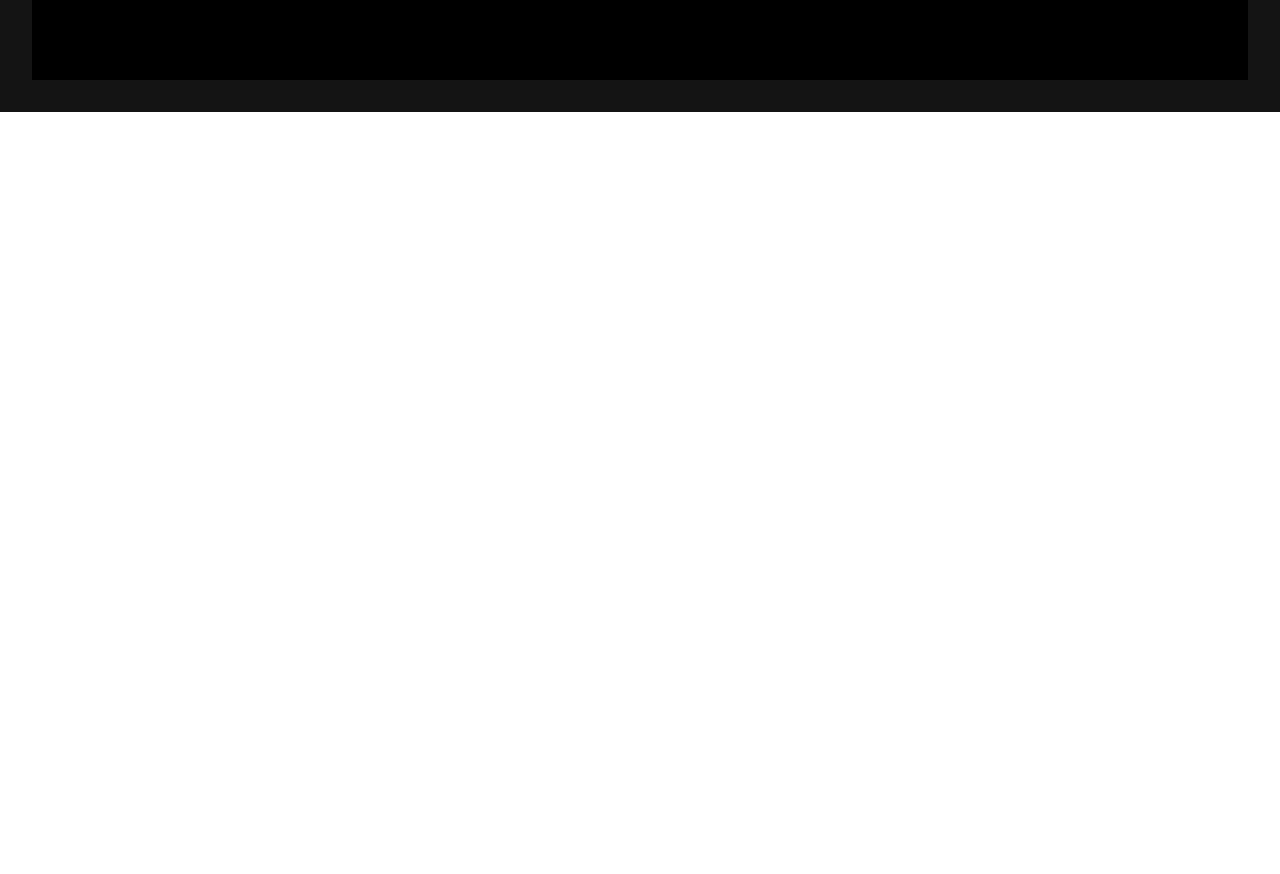
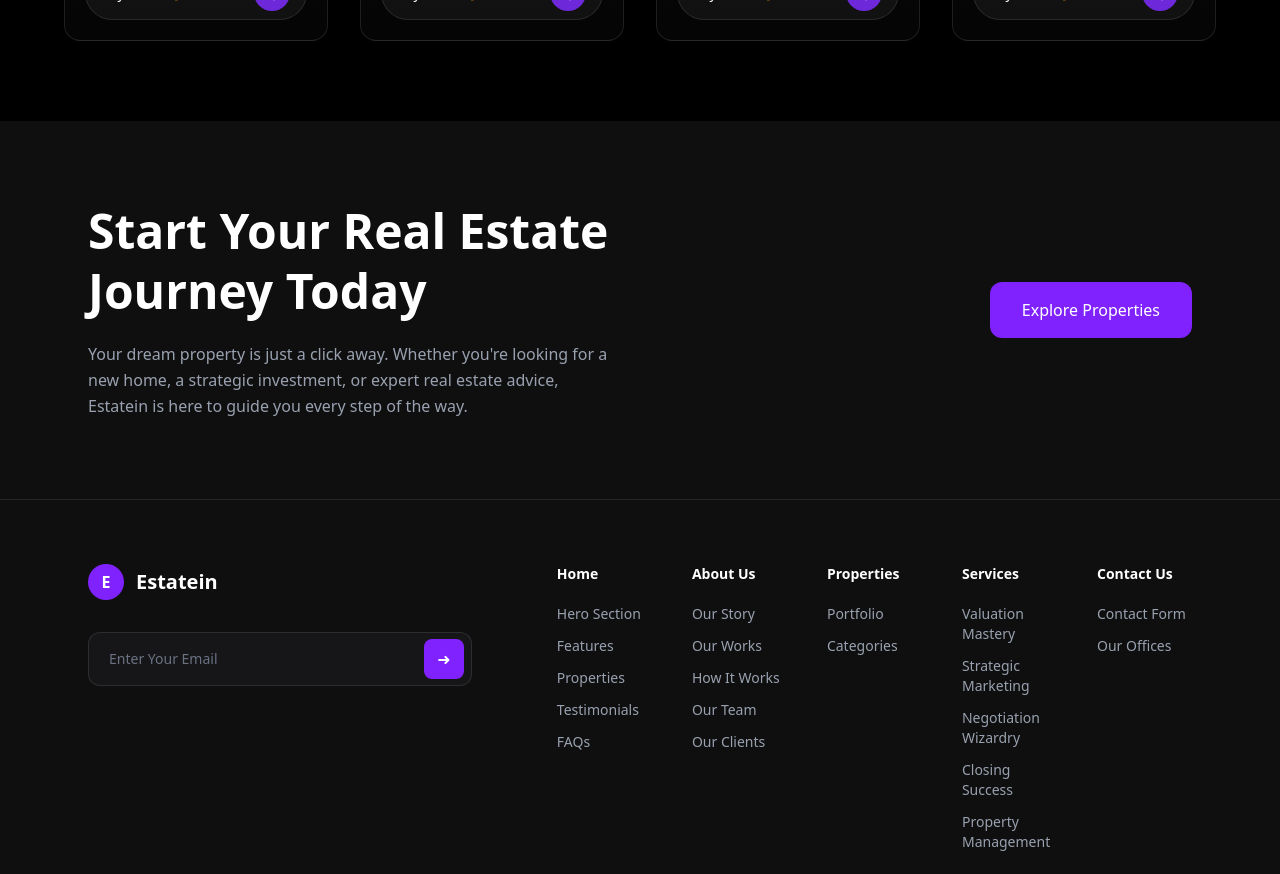
Before and after one commit to Sanguine-Feranmi/SBuilding, a React (Vite) app: page /about in a window 1280 px wide. Shown: the part 2900-3774 px from the top of the page. Before the commit the page ends 3012 px from the top, so only its background shows below. Built offline with nearby package versions, Linux system fonts and the light colour scheme.

Commit message:
fidfth ddddd

```diff
--- a/public/hero.jsx
+++ b/public/hero.jsx
@@ -20,7 +20,7 @@ const manage = [
 export default function Hero() {
   return (
     <>
-      <div className="flex flex-col w-full md:flex-row-reverse gap-8 mb-20 items-center md:items-stretch">
+      <div className="flex flex-col w-full md:flex-row-reverse gap-8 mb-20 items-center md:items-stretch lg:w-full mx-auto px-4">
         {/* Image Section */}
         <div className="imgPart relative flex justify-center items-center bg-gray-900 md:w-1/2 rounded-b-3xl w-full overflow-hidden shadow-lg">
           <img
@@ -76,7 +76,7 @@ export default function Hero() {
         ))}
       </div>
       {/* Featured Properties */}
-      <div className="featured-props my-20 text-white font-bold pb-5 px-4 max-w-6xl mx-auto">
+      <div className="featured-props my-20 text-white font-bold pb-5 px-10 mx-auto">
         <div className="flex flex-col gap-3 md:gap-5 mb-8">
           <h1 className="text-3xl md:text-4xl">Featured Properties</h1>
           <p className="font-light italic text-gray-300 text-base md:text-lg">
@@ -86,11 +86,11 @@ export default function Hero() {
         <FeaturedProp />
       </div>
       {/* Testimonials */}
-      <div className="max-w-6xl mx-auto px-4">
+      <div className="w-full mx-auto">
         <Testimonial />
 
       </div>
-      <div className="">
+      <div className=" pb-10">
         <Faq/>
       </div>
 
--- a/src/App.jsx
+++ b/src/App.jsx
@@ -4,6 +4,7 @@ import Landing from "./components/landing/landing";
 import Properties from "./components/properties/properties";
 import Banner from "./components/banner";
 import About from "./components/about/about";
+import Footer from "./components/footer/footer";
 
 function App() {
   return (
@@ -14,8 +15,8 @@ function App() {
         <Route path="/" element={<Landing />} />
         <Route path="/about" element={<About />} />
         <Route path="/properties" element={<Properties />} />
-        {/* <Route path="/services" element={<Services />} /> */}
       </Routes>
+      <Footer/>
 
     </BrowserRouter>
   );
--- /dev/null
+++ b/src/components/footer/footer.jsx
@@ -0,0 +1,121 @@
+import { footerData } from "./footerData";
+
+export default function Footer() {
+    const { brand, newsletter, links, socials, copyright } =
+        footerData;
+
+
+
+    return (
+        <>
+            <footer className="bg-[#0f0f10] text-gray-400">
+      {/* CTA SECTION */}
+      <section className="border-b border-white/10">
+        <div className="max-w-6xl mx-auto px-6 py-20 grid lg:grid-cols-2 gap-12 items-center">
+          <div>
+            <h2 className="text-4xl md:text-5xl font-semibold text-white leading-tight">
+              Start Your Real Estate Journey Today
+            </h2>
+            <p className="mt-5 max-w-xl leading-relaxed">
+              {brand.description}
+            </p>
+          </div>
+
+          <div className="lg:text-right">
+            <a
+              href={brand.cta.href}
+              className="inline-flex items-center justify-center rounded-xl bg-violet-600 px-8 py-4
+              text-white font-medium transition hover:bg-violet-500 focus:outline-none focus:ring-2 focus:ring-violet-500"
+            >
+              {brand.cta.label}
+            </a>
+          </div>
+        </div>
+      </section>
+
+      {/* MAIN FOOTER */}
+      <section className="max-w-6xl mx-auto px-6 py-16 grid gap-14 lg:grid-cols-[1.3fr_2fr]">
+        {/* BRAND + NEWSLETTER */}
+        <div>
+          <div className="flex items-center gap-3">
+            <div className="w-9 h-9 rounded-full bg-violet-600 flex items-center justify-center">
+              <span className="text-white font-bold">
+                {brand.logo}
+              </span>
+            </div>
+            <span className="text-xl font-semibold text-white">
+              {brand.name}
+            </span>
+          </div>
+
+          <form className="mt-8 relative max-w-sm">
+            <input
+              type="email"
+              placeholder={newsletter.placeholder}
+              className="w-full rounded-xl bg-[#161618] border border-white/10 px-5 py-4 pr-14
+              text-sm text-gray-300 placeholder-gray-500 focus:outline-none focus:ring-2 focus:ring-violet-500"
+            />
+            <button
+              type="submit"
+              className="absolute right-2 top-1/2 -translate-y-1/2 w-10 h-10 rounded-lg
+              bg-violet-600 text-white flex items-center justify-center hover:bg-violet-500"
+              aria-label="Subscribe"
+            >
+              ➜
+            </button>
+          </form>
+        </div>
+
+        {/* LINKS */}
+        <div className="grid sm:grid-cols-2 md:grid-cols-3 lg:grid-cols-5 gap-10">
+          {links.map((group) => (
+            <div key={group.title}>
+              <h3 className="text-sm font-semibold text-white mb-5">
+                {group.title}
+              </h3>
+              <ul className="space-y-3 text-sm">
+                {group.items.map((item) => (
+                  <li key={item}>
+                    <a
+                      href="#"
+                      className="hover:text-white transition"
+                    >
+                      {item}
+                    </a>
+                  </li>
+                ))}
+              </ul>
+            </div>
+          ))}
+        </div>
+      </section>
+
+      {/* BOTTOM BAR */}
+      <section className="border-t border-white/10">
+        <div className="max-w-7xl mx-auto px-6 py-6 flex flex-col sm:flex-row items-center justify-between gap-4">
+          <p className="text-sm text-gray-500">
+            {copyright}
+            <a href="#" className="ml-2 hover:text-white">
+              Terms & Conditions
+            </a>
+          </p>
+
+          <div className="flex items-center gap-4">
+            {socials.map((social) => (
+              <a
+                key={social.name}
+                href={social.href}
+                aria-label={social.name}
+                className="w-9 h-9 flex items-center justify-center rounded-full bg-[#161618]
+                hover:bg-violet-600 text-gray-400 hover:text-white transition"
+              >
+                {social.label}
+              </a>
+            ))}
+          </div>
+        </div>
+      </section>
+    </footer>
+        </>
+    )
+}
--- /dev/null
+++ b/src/components/footer/footerdata.jsx
@@ -0,0 +1,68 @@
+// footerData.js
+export const footerData = {
+  brand: {
+    name: "Estatein",
+    logo: "E",
+    description:
+      "Your dream property is just a click away. Whether you're looking for a new home, a strategic investment, or expert real estate advice, Estatein is here to guide you every step of the way.",
+    cta: {
+      label: "Explore Properties",
+      href: "#",
+    },
+  },
+
+  newsletter: {
+    placeholder: "Enter Your Email",
+  },
+
+  links: [
+    {
+      title: "Home",
+      items: [
+        "Hero Section",
+        "Features",
+        "Properties",
+        "Testimonials",
+        "FAQs",
+      ],
+    },
+    {
+      title: "About Us",
+      items: [
+        "Our Story",
+        "Our Works",
+        "How It Works",
+        "Our Team",
+        "Our Clients",
+      ],
+    },
+    {
+      title: "Properties",
+      items: ["Portfolio", "Categories"],
+    },
+    {
+      title: "Services",
+      items: [
+        "Valuation Mastery",
+        "Strategic Marketing",
+        "Negotiation Wizardry",
+        "Closing Success",
+        "Property Management",
+      ],
+    },
+    {
+      title: "Contact Us",
+      items: ["Contact Form", "Our Offices"],
+    },
+  ],
+
+  socials: [
+    { name: "Facebook", label: "f", href: "#" },
+    { name: "LinkedIn", label: "in", href: "#" },
+    { name: "Twitter", label: "x", href: "#" },
+    { name: "YouTube", label: "yt", href: "#" },
+  ],
+
+  copyright:
+    "© 2023 Estatein. All Rights Reserved.",
+};
--- a/src/components/landing/faq.jsx
+++ b/src/components/landing/faq.jsx
@@ -10,7 +10,7 @@ export default function Faq () {
     return (
 
         <>
-        <h2 className="text-2xl font-bold text-white text-left py-20">Frequently Asked Questions (FAQ)</h2>
+        <h2 className="text-2xl max-w-3xl mx-auto space-y-6 px-4 font-bold text-white text-left py-20">Frequently Asked Questions (FAQ)</h2>
         <div className="max-w-3xl mx-auto space-y-6 px-4">
             <Accordion
                 type="single"
--- a/src/components/landing/landing.jsx
+++ b/src/components/landing/landing.jsx
@@ -3,7 +3,7 @@ import Hero from "../../../public/hero";
 export default function Landing() {
     return (
         <>
-            <div className="bg-[#141414] px-4">
+            <div className="bg-[#141414]">
                 <Hero/>
             </div>
         </>
--- a/src/components/landing/testimonial.jsx
+++ b/src/components/landing/testimonial.jsx
@@ -48,8 +48,8 @@ const testimonials = [
 
 export default function Testimonial() {
     return (
-        <div>
-            <div className="text-white mb-8">
+        <div className='w-full bg-[#000000] py-20' >
+            <div className=" text-white mb-8 b max-w-6xl mx-auto">
                 <h1 className="text-3xl font-bold mb-4">What our client says</h1>
                 <p className="text-gray-400">
                     Read the success stories and heartfelt testimonials from our valued clients. Discover why they chose Estatein for their real estate needs.
--- a/src/components/properties/productfile.jsx
+++ b/src/components/properties/productfile.jsx
@@ -65,23 +65,21 @@ export const Productfile = () => {
 
   const [descLength, setDescLength] = useState(getResponsiveLength());
 
-  // Update descLength on window resize
-  // Use useEffect instead of useState for side effects
   useEffect(() => {
     const handleResize = () => setDescLength(getResponsiveLength());
     window.addEventListener('resize', handleResize);
     return () => window.removeEventListener('resize', handleResize);
   }, []);
 
-  const visibleCards = showAll ? cardTxt : cardTxt.slice(0, 3);
+  const visibleCards = showAll ? cardTxt : cardTxt.slice(0, 4);
 
   const toggleReadMore = (index) => {
     setExpandedIndex(expandedIndex === index ? null : index);
   };
 
   return (
-    <div className="space-y-8 w-[80%] md:w-full mx-auto mt-20">
-      <div className="prod-box grid grid-cols-1 md:grid-cols-2 lg:grid-cols-3 gap-6 w-full mx-auto ">
+    <div className="space-y-8 w-full md:w-full mx-auto mt-20">
+      <div className="prod-box grid grid-cols-1 md:grid-cols-2 lg:grid-cols-4 gap-6 w-full mx-auto ">
         {visibleCards.map((item, index) => {
           const isExpanded = expandedIndex === index;
           const responsiveShortText = item.desc.slice(0, descLength);
```
Also changed, not shown: src/components/about/about.jsx (+16 -16 lines), src/components/properties/properties.jsx (+7 -7 lines), src/components/landing/footer.jsx (deleted).
